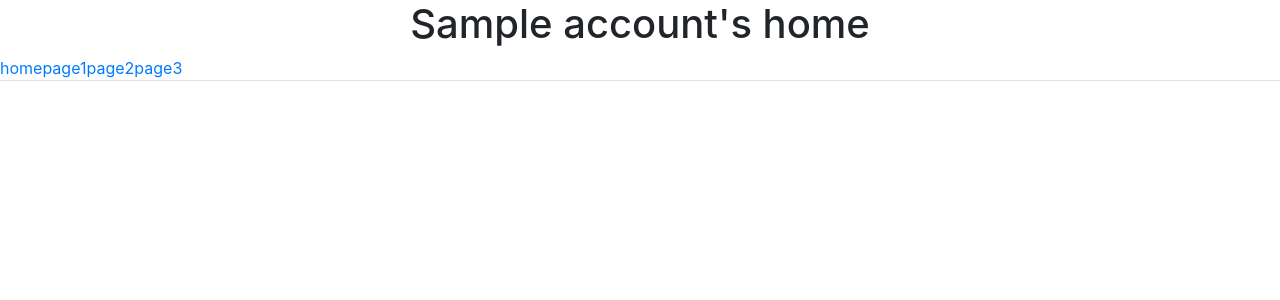
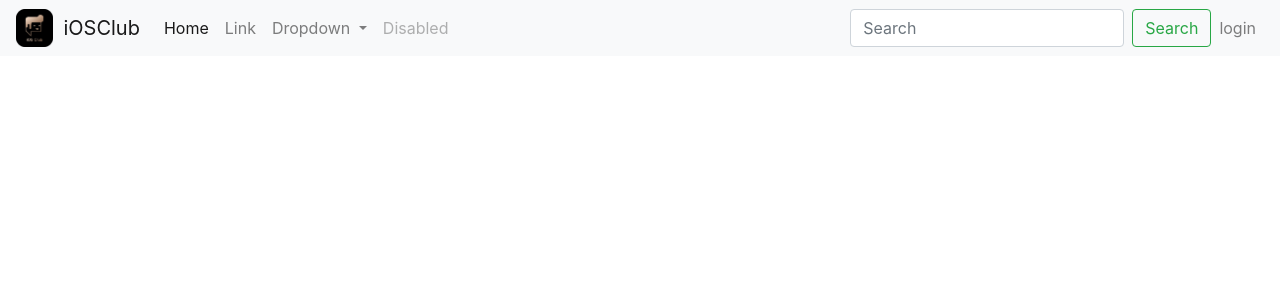
Before and after one commit to HaXAlvin/StudentClubManagerSystem, a Flask app: template templates/index.html in a window 1280 px wide. Shown: the top 300 px of the page. Run offline with Flask 2, Linux system fonts and the light colour scheme; the template is opened without the code that fills it: most values are stand-ins (such as "Sample title", 1, 10 or a date in 2020); parts of the project's set-up code (start-up, migrations or seed data) failed here and were passed over; some libraries are stand-ins or nearby versions.

Commit message:
login navbar

```diff
--- a/templates/index.html
+++ b/templates/index.html
@@ -2,7 +2,7 @@
 <html lang="en">
   <head>
     <meta charset="UTF-8" />
-    <title>home</title>
+    <title>iOSClub</title>
     <link
       rel="stylesheet"
       href="https://stackpath.bootstrapcdn.com/bootstrap/4.2.1/css/bootstrap.min.css"
@@ -24,12 +24,71 @@
     <link rel="stylesheet" type="text/css" href="../static/css/login.css" />
   </head>
   <body>
-    <h1>{{account}}'s home</h1>
-    <ul class="nav nav-tabs">
-      <li><a href="#">home</a></li>
-      <li><a href="#">page1</a></li>
-      <li><a href="#">page2</a></li>
-      <li><a href="#">page3</a></li>
-    </ul>
+    <!-- <h1>{{account}}'s home</h1> -->
+    <nav class="navbar navbar-expand-lg navbar-light bg-light">
+      <img
+        src="../static/img/icon_head.png"
+        alt="iOSClub_icon"
+        style="width: 3%;"
+      />
+      <a class="navbar-brand" href="#" style="padding-left: 10px;">iOSClub</a>
+
+      <div class="collapse navbar-collapse" id="navbarSupportedContent">
+        <ul class="navbar-nav mr-auto">
+          <li class="nav-item active">
+            <a class="nav-link" href="#"
+              >Home <span class="sr-only">(current)</span></a
+            >
+          </li>
+          <li class="nav-item">
+            <a class="nav-link" href="#">Link</a>
+          </li>
+          <li class="nav-item dropdown">
+            <a
+              class="nav-link dropdown-toggle"
+              href="#"
+              id="navbarDropdown"
+              role="button"
+              data-toggle="dropdown"
+              aria-haspopup="true"
+              aria-expanded="false"
+            >
+              Dropdown
+            </a>
+            <div class="dropdown-menu" aria-labelledby="navbarDropdown">
+              <a class="dropdown-item" href="#">Action</a>
+              <a class="dropdown-item" href="#">Another action</a>
+              <div class="dropdown-divider"></div>
+              <a class="dropdown-item" href="#">Something else here</a>
+            </div>
+          </li>
+          <li class="nav-item">
+            <a
+              class="nav-link disabled"
+              href="#"
+              tabindex="-1"
+              aria-disabled="true"
+              >Disabled</a
+            >
+          </li>
+        </ul>
+        <form class="form-inline my-2 my-lg-0">
+          <input
+            class="form-control mr-sm-2"
+            type="search"
+            placeholder="Search"
+            aria-label="Search"
+          />
+          <button class="btn btn-outline-success my-2 my-sm-0" type="submit">
+            Search
+          </button>
+        </form>
+        <ul class="navbar-nav">
+          <li class="nav-item">
+            <a class="nav-link" href="../templates/login.html">login</a>
+          </li>
+        </ul>
+      </div>
+    </nav>
   </body>
 </html>
```
Also changed, not shown: static/img/icon_head.png (added).
